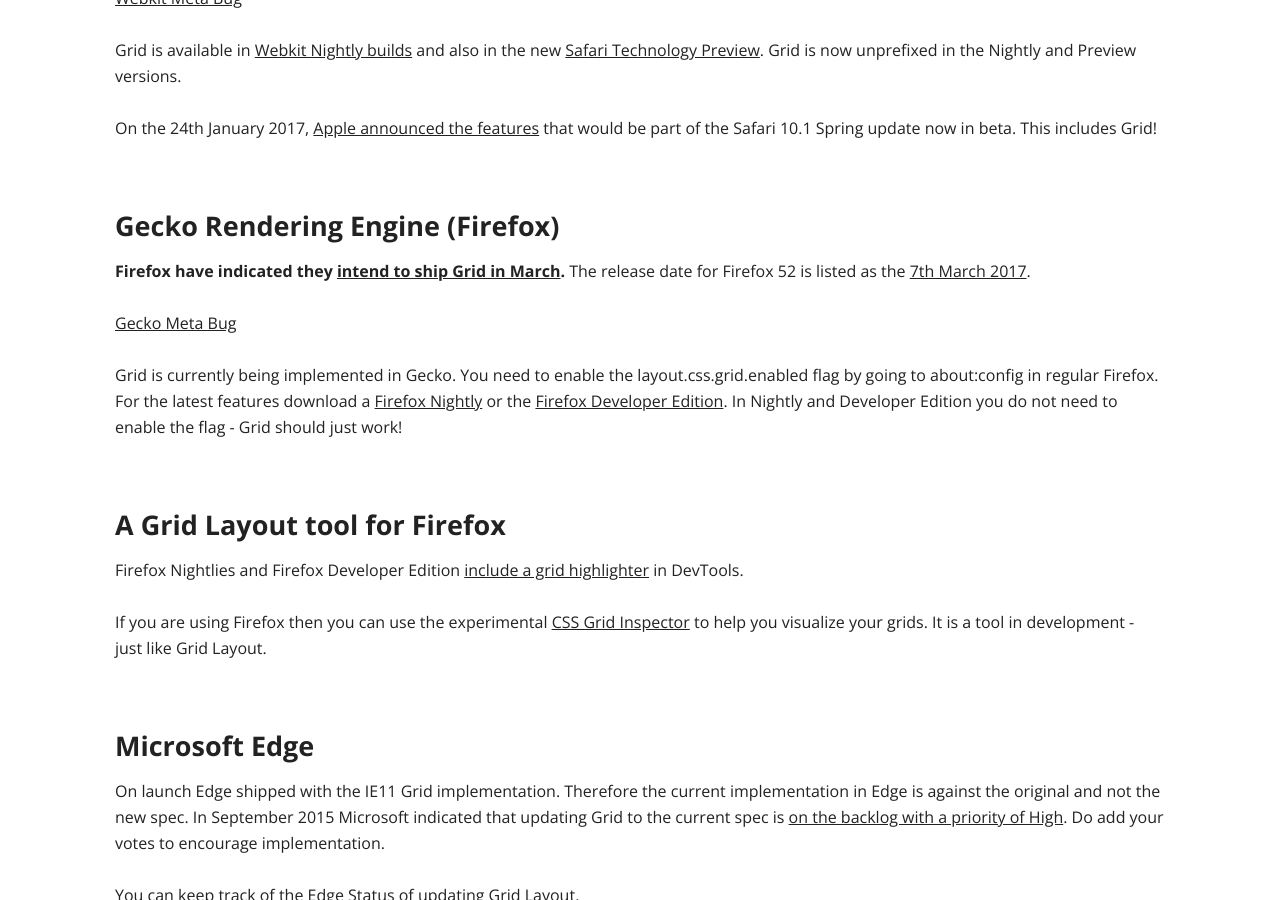
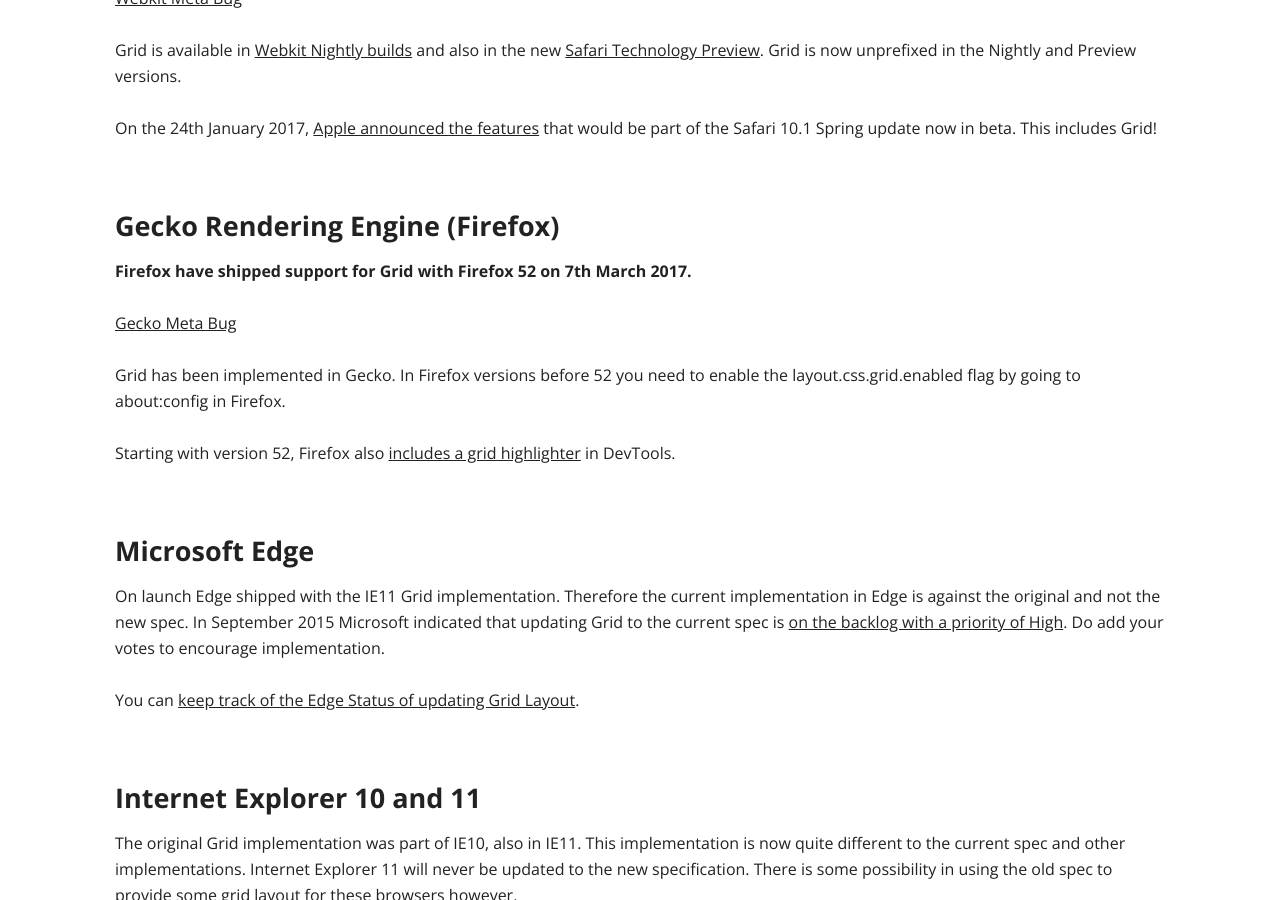
Before and after one commit to rachelandrew/grid-by-example, a Jekyll site: the page built from browsers/index.md, in a window 1280 px wide and 900 px high, scrolled down 1244 px. Built offline with Jekyll 4.4.1, drawn with Linux system fonts in a browser that asks for light colours; comment, search, counter and statistics services are not loaded.

Commit message:
Update Firefox status now that 52 is released

```diff
--- a/browsers/index.md
+++ b/browsers/index.md
@@ -33,17 +33,13 @@ On the 24th January 2017, [Apple announced the features](https://developer.apple
 
 ## Gecko Rendering Engine (Firefox)
 
-**Firefox have indicated they [intend to ship Grid in March](https://groups.google.com/forum/#!topic/mozilla.dev.platform/6shk3TZX5vo).** The release date for Firefox 52 is listed as the [7th March 2017](https://wiki.mozilla.org/RapidRelease/Calendar).
+**Firefox have shipped support for Grid with Firefox 52 on 7th March 2017.**
 
 [Gecko Meta Bug](https://bugzilla.mozilla.org/show_bug.cgi?id=616605)
 
-Grid is currently being implemented in Gecko. You need to enable the layout.css.grid.enabled flag by going to about:config in regular Firefox. For the latest features download a [Firefox Nightly](https://nightly.mozilla.org/) or the [Firefox Developer Edition](https://www.mozilla.org/en-GB/firefox/developer/). In Nightly and Developer Edition you do not need to enable the flag - Grid should just work!
+Grid has been implemented in Gecko. In Firefox versions before 52 you need to enable the layout.css.grid.enabled flag by going to about:config in Firefox.
 
-## A Grid Layout tool for Firefox
-
-Firefox Nightlies and Firefox Developer Edition [include a grid highlighter](https://hacks.mozilla.org/2016/12/css-grid-and-grid-highlighter-now-in-firefox-developer-edition/) in DevTools.
-
-If you are using Firefox then you can use the experimental [CSS Grid Inspector](https://addons.mozilla.org/en-US/firefox/addon/css-grid-inspector/) to help you visualize your grids. It is a tool in development - just like Grid Layout.
+Starting with version 52, Firefox also [includes a grid highlighter](https://hacks.mozilla.org/2016/12/css-grid-and-grid-highlighter-now-in-firefox-developer-edition/) in DevTools.
 
 ## Microsoft Edge
 
```
